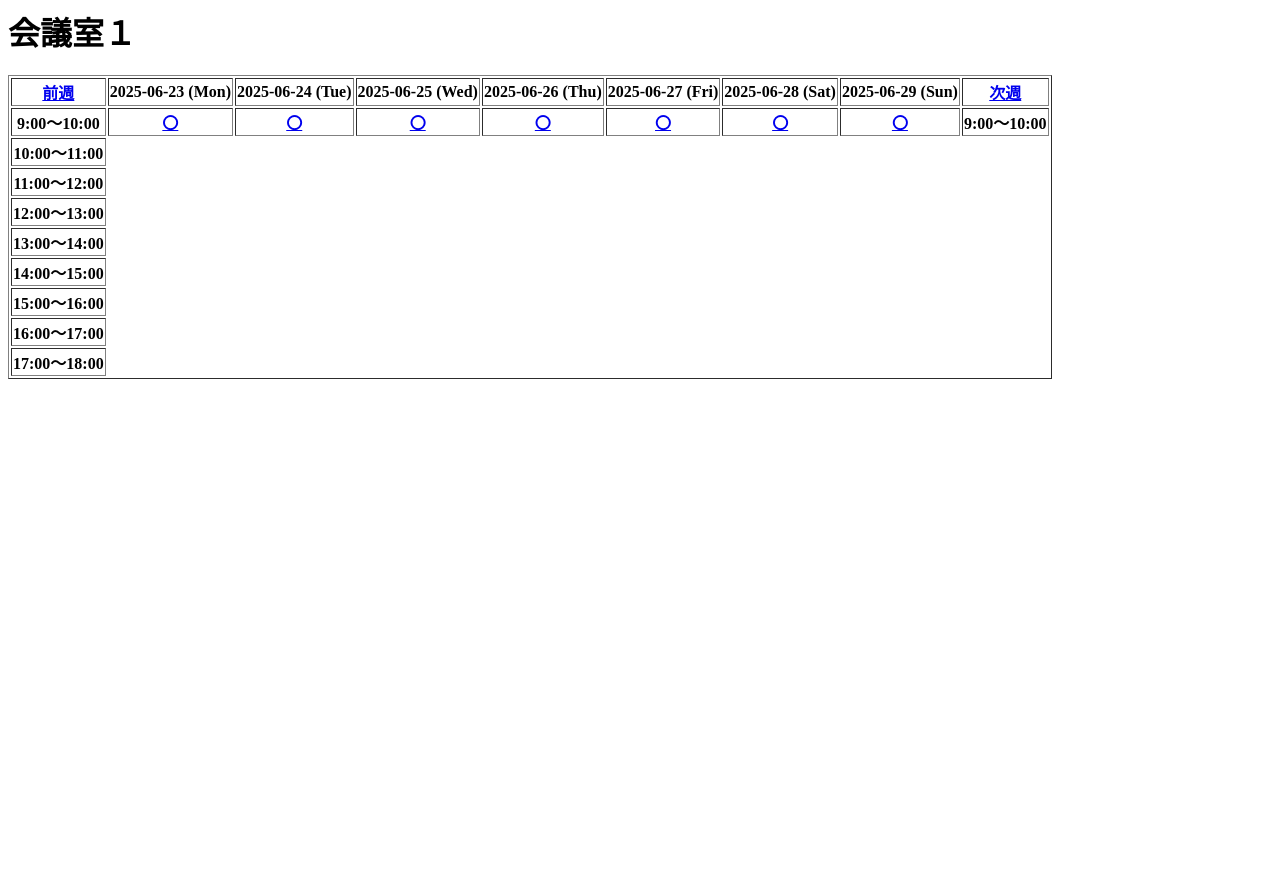
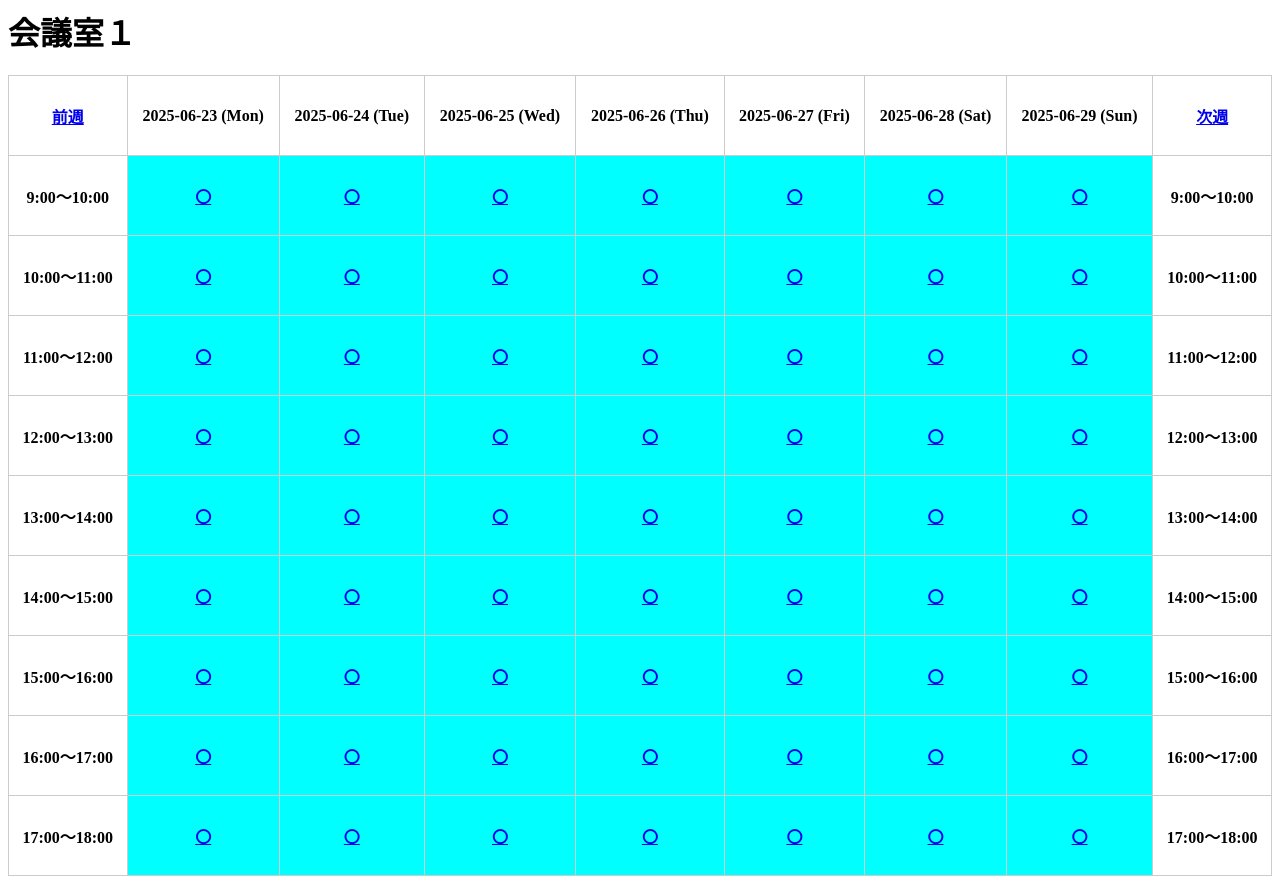
Before and after one commit to harada-keita/ReserveApp, a Django app: page /calendar/ in a window 1280 px wide. Before the commit the page ends 379 px from the top, so only its background shows below. Run offline with Django 5.2, Linux system fonts and the light colour scheme; data comes from the database, SQL or seed files in the repository; both versions use the stored data as it was after the commit; lists and menus that the app fills with data are empty.

Commit message:
表の〇×の表示を作成（登録システムはまだ）

```diff
--- a/src/ReserveProject/ReserveApp/urls.py
+++ b/src/ReserveProject/ReserveApp/urls.py
@@ -14,4 +14,5 @@ urlpatterns = [path('login/', views.Login,  name="Login"),
                 path('calendar/', views.week_calendar, name='week_calendar'),
                 path('calendar/<int:year>/<int:month>/<int:day>/', views.week_calendar, name='week_calendar_specific'),
                 path('EntryTime/', views.EntryTime, name="EntryTime"),
-                path('MyReserve/', views.MyReserve, name="MyReserve")]
+                path('MyReserve/', views.MyReserve, name="MyReserve"),
+                path('ReserveDelete/', views.ReserveDelete, name='ReserveDelete')]
--- a/src/ReserveProject/ReserveApp/views.py
+++ b/src/ReserveProject/ReserveApp/views.py
@@ -147,20 +147,73 @@ def call_write_data(req):
 
 def week_calendar(request, year=None, month=None, day=None):
     place = '会議室１'
+    nine_time_result = []
+    ten_time_result = []
+    eleven_time_result = []
+    twelve_time_result = []
+    thirteen_time_result = []
+    fourteen_time_result = []
+    fifteen_time_result = []
+    sixteen_time_result = []
+    seventeen_time_result = []
+
+    #とりあえず表内を〇で埋める処理をしてから、条件分岐で×に変換
+    for i in range(7):
+        previous = '〇'
+        nine_time_result.append(previous)
+        ten_time_result.append(previous)
+        eleven_time_result.append(previous)
+        twelve_time_result.append(previous)
+        thirteen_time_result.append(previous)
+        fourteen_time_result.append(previous)
+        fifteen_time_result.append(previous)
+        sixteen_time_result.append(previous)
+        seventeen_time_result.append(previous)
+
+    #表の日付のstr
     if year and month and day:
         date_str = f"{year}年{month}月{day}日"
         today = datetime.datetime.strptime(date_str, "%Y年%m月%d日")
     else:
         today = datetime.datetime.now()
+    #次週、前週の場合の切り替え
     start_week = today - datetime.timedelta(days=today.weekday())
     dates = [start_week + datetime.timedelta(days=i) for i in range(7)]
     next_week = start_week + datetime.timedelta(days=7)
     prev_week = start_week - datetime.timedelta(days=7)
 
-    result9 = []
-    for i in range(7):
-        previous = '〇'
-        result9.append(previous)
+    reserved_data = []
+    reserved_data = Schedule.objects.all()
+    #print(reserved_data)
+    for index, date in enumerate(dates):#こっち(date)は表示する日付
+        #print(date.date())
+        for i in reserved_data:#こっち(i)が予約されているデータ
+            #print(i.start.date())
+            #日付が一致した場合
+            if i.start.date() == date.date():
+                print(i.start.hour)
+                #予約のスタート時間が9の場合9:00～10:00を×
+                if i.start.hour == 9:
+                    nine_time_result[index] = '×'
+                elif i.start.hour == 10:
+                    ten_time_result[index] = '×'
+                elif i.start.hour == 11:
+                    eleven_time_result[index] = '×'
+                elif i.start.hour == 12:
+                    twelve_time_result[index] = '×'
+                elif i.start.hour == 13:
+                    thirteen_time_result[index] = '×'
+                elif i.start.hour == 14:
+                    fourteen_time_result[index] = '×'
+                elif i.start.hour == 15:
+                    fifteen_time_result[index] = '×'
+                elif i.start.hour == 16:
+                    sixteen_time_result[index] = '×'
+                elif i.start.hour == 17:
+                    seventeen_time_result[index] = '×'
+
+
+
 
     context = {
         'title' : "予約画面",
@@ -173,7 +226,15 @@ def week_calendar(request, year=None, month=None, day=None):
         'prev_week_year': prev_week.year,
         'prev_week_month': prev_week.month,
         'prev_week_day': prev_week.day,
-        'time9' : result9,
+        '9time' : nine_time_result,
+        '10time' : ten_time_result,
+        '11time' : eleven_time_result,
+        '12time' : twelve_time_result,
+        '13time' : thirteen_time_result,
+        '14time' : fourteen_time_result,
+        '15time' : fifteen_time_result,
+        '16time' : sixteen_time_result,
+        '17time' : seventeen_time_result
 
     }
     return render(request, 'calendar.html', context)
@@ -200,3 +261,9 @@ def MyReserve(request):
     params['data'] = item#ここのitemに配列の[]をつけてしまうと二次元配列（余計な次元となってしまうため、なしで）
 
     return render(request, 'MyReserve.html', params)
+
+def ReserveDelete(request):
+    params = {
+        'title' : 'この時間の予約を削除しますか'
+    }
+    return render(request, 'ReserveDelete.html', params)
--- a/src/ReserveProject/static/css/calendarStyle.css
+++ b/src/ReserveProject/static/css/calendarStyle.css
@@ -8,3 +8,11 @@ td, th { border: 1px solid #ccc; padding: 8px; text-align: center; height: 80px;
 .sun{
     color: red;
 }
+
+.blue{
+    background-color: aqua;
+}
+
+.red{
+    background-color: hotpink;
+}
--- a/src/ReserveProject/templates/ManagerMainMenu.html
+++ b/src/ReserveProject/templates/ManagerMainMenu.html
@@ -15,7 +15,8 @@
     <h2>
         <div align="center">
             {{message}}
-            <form method="POST" action="{% url 'ReserveApp:ManagerMainMenu' %}">
+            <form method="POST">
+                {% csrf_token %}
                 <select name="example" width="100px">
                     <option value="example1">部屋予約</option>
                     <option value="example2">メニュー2</option>
--- a/src/ReserveProject/templates/MyReserve.html
+++ b/src/ReserveProject/templates/MyReserve.html
@@ -16,12 +16,14 @@
             <th>場所</th>
             <th>開始時間</th>
             <th>終了時間</th>
+            <th></th>
         </tr>
         {% for item in data %}
         <tr>
             <td>{{item.place}}</td>
             <td>{{item.start|date:"Y年m月d日 H:i"}}</td>
-            <td>{{item.end}}</td>
+            <td>{{item.end|date:"Y年m月d日 H:i"}}</td>
+            <td><a href = "{% url 'ReserveApp:ReserveDelete' %}">DELEATE</a></td>
         </tr>
         {% endfor %}
     </table>
--- a/src/ReserveProject/templates/calendar.html
+++ b/src/ReserveProject/templates/calendar.html
@@ -1,7 +1,9 @@
-
-<html>
+{% load static %}
+<html lang="ja">
 <head>
+    <meta charset="utf-8">
     <title>{{title}}</title>
+    <link href="{% static 'css/calendarStyle.css' %}" rel="stylesheet" type="text/css">
 </head>
 <body>
     <h1>{{message}}</h1>
@@ -19,37 +21,155 @@
         </tr>
         <tr>
             <th >9:00～10:00</th>
-            {% for result in time9 %}
-            <th>
+            {% for result in 9time %}
+            {% if result == "〇" %}
+            <th class="blue">
                 <a href="{% url 'ReserveApp:EntryTime' %}">
                 {{result}}
                 </a>
             </th>
+            {% else %}
+            <th class="red">
+                {{result}}
+            </th>
+            {% endif %}
             {% endfor %}
             <th >9:00～10:00</th>
         </tr>
         <tr>
             <th >10:00～11:00</th>
+            {% for result in 10time %}
+            {% if result == "〇" %}
+            <th class="blue">
+                <a href="{% url 'ReserveApp:EntryTime' %}">
+                {{result}}
+                </a>
+            </th>
+            {% else %}
+            <th class="red">
+                {{result}}
+            </th>
+            {% endif %}
+            {% endfor %}
+            <th >10:00～11:00</th>
         </tr>
         <tr>
+            <th >11:00～12:00</th>
+            {% for result in 11time %}
+            {% if result == "〇" %}
+            <th class="blue">
+                <a href="{% url 'ReserveApp:EntryTime' %}">
+                {{result}}
+                </a>
+            </th>
+            {% else %}
+            <th class="red">
+                {{result}}
+            </th>
+            {% endif %}
+            {% endfor %}
             <th >11:00～12:00</th>
         </tr>
         <tr>
             <th >12:00～13:00</th>
+            {% for result in 12time %}
+            {% if result == "〇" %}
+            <th class="blue">
+                <a href="{% url 'ReserveApp:EntryTime' %}">
+                {{result}}
+                </a>
+            </th>
+            {% else %}
+            <th class="red">
+                {{result}}
+            </th>
+            {% endif %}
+            {% endfor %}
+            <th >12:00～13:00</th>
         </tr>
         <tr>
+            <th >13:00～14:00</th>
+            {% for result in 13time %}
+            {% if result == "〇" %}
+            <th class="blue">
+                <a href="{% url 'ReserveApp:EntryTime' %}">
+                {{result}}
+                </a>
+            </th>
+            {% else %}
+            <th class="red">
+                {{result}}
+            </th>
+            {% endif %}
+            {% endfor %}
             <th >13:00～14:00</th>
         </tr>
         <tr>
             <th >14:00～15:00</th>
+            {% for result in 14time %}
+            {% if result == "〇" %}
+            <th class="blue">
+                <a href="{% url 'ReserveApp:EntryTime' %}">
+                {{result}}
+                </a>
+            </th>
+            {% else %}
+            <th class="red">
+                {{result}}
+            </th>
+            {% endif %}
+            {% endfor %}
+            <th >14:00～15:00</th>
         </tr>
         <tr>
+            <th >15:00～16:00</th>
+            {% for result in 15time %}
+            {% if result == "〇" %}
+            <th class="blue">
+                <a href="{% url 'ReserveApp:EntryTime' %}">
+                {{result}}
+                </a>
+            </th>
+            {% else %}
+            <th class="red">
+                {{result}}
+            </th>
+            {% endif %}
+            {% endfor %}
             <th >15:00～16:00</th>
         </tr>
         <tr>
             <th >16:00～17:00</th>
+            {% for result in 16time %}
+            {% if result == "〇" %}
+            <th class="blue">
+                <a href="{% url 'ReserveApp:EntryTime' %}">
+                {{result}}
+                </a>
+            </th>
+            {% else %}
+            <th class="red">
+                {{result}}
+            </th>
+            {% endif %}
+            {% endfor %}
+            <th >16:00～17:00</th>
         </tr>
         <tr>
+            <th >17:00～18:00</th>
+            {% for result in 17time %}
+            {% if result == "〇" %}
+            <th class="blue">
+                <a href="{% url 'ReserveApp:EntryTime' %}">
+                {{result}}
+                </a>
+            </th>
+            {% else %}
+            <th class="red">
+                {{result}}
+            </th>
+            {% endif %}
+            {% endfor %}
             <th >17:00～18:00</th>
         </tr>
     </table>
```
Also changed, not shown: src/ReserveProject/templates/ReserveDelete.html (added, +8 -0 lines), src/ReserveProject/db.sqlite3.
